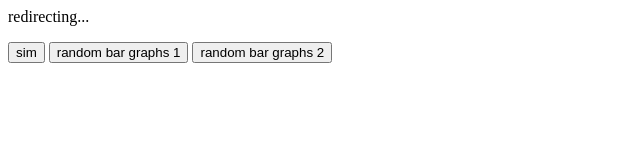
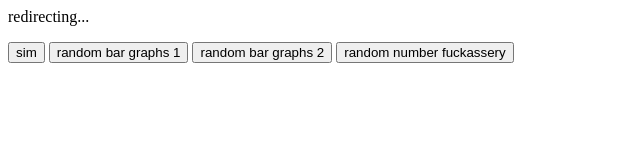
Before and after one commit to absurdo-liver/math-shiiii, a plain HTML site: page index.html in a window 1280 px wide. Shown: the whole page, without its empty margins (0-640 px from the left). Drawn offline with Linux system fonts and the light colour scheme.

Commit message:
Update index.html

```diff
--- a/index.html
+++ b/index.html
@@ -7,6 +7,7 @@
   <button onclick='send1()'>sim</button>
   <button onclick='send2()'>random bar graphs 1</button>
   <button onclick='send3()'>random bar graphs 2</button>
+  <button onclick='send4()'>random number fuckassery</button>
 <script>
   function send1(){
     window.location.href = 'https://absurdo-liver.github.io/math-shiiii/waterAndSandSimHTML/index.html';
@@ -17,6 +18,9 @@
   function send3(){
     window.location.href = 'https://absurdo-liver.github.io/math-shiiii/rndbutwithbargraphs2.html';
   }
+  function send4(){
+    window.location.href = 'https://absurdo-liver.github.io/math-shiiii/randomNumFindFractOrReload.html';
+  }
 </script>
 </body>
 </html>
```
